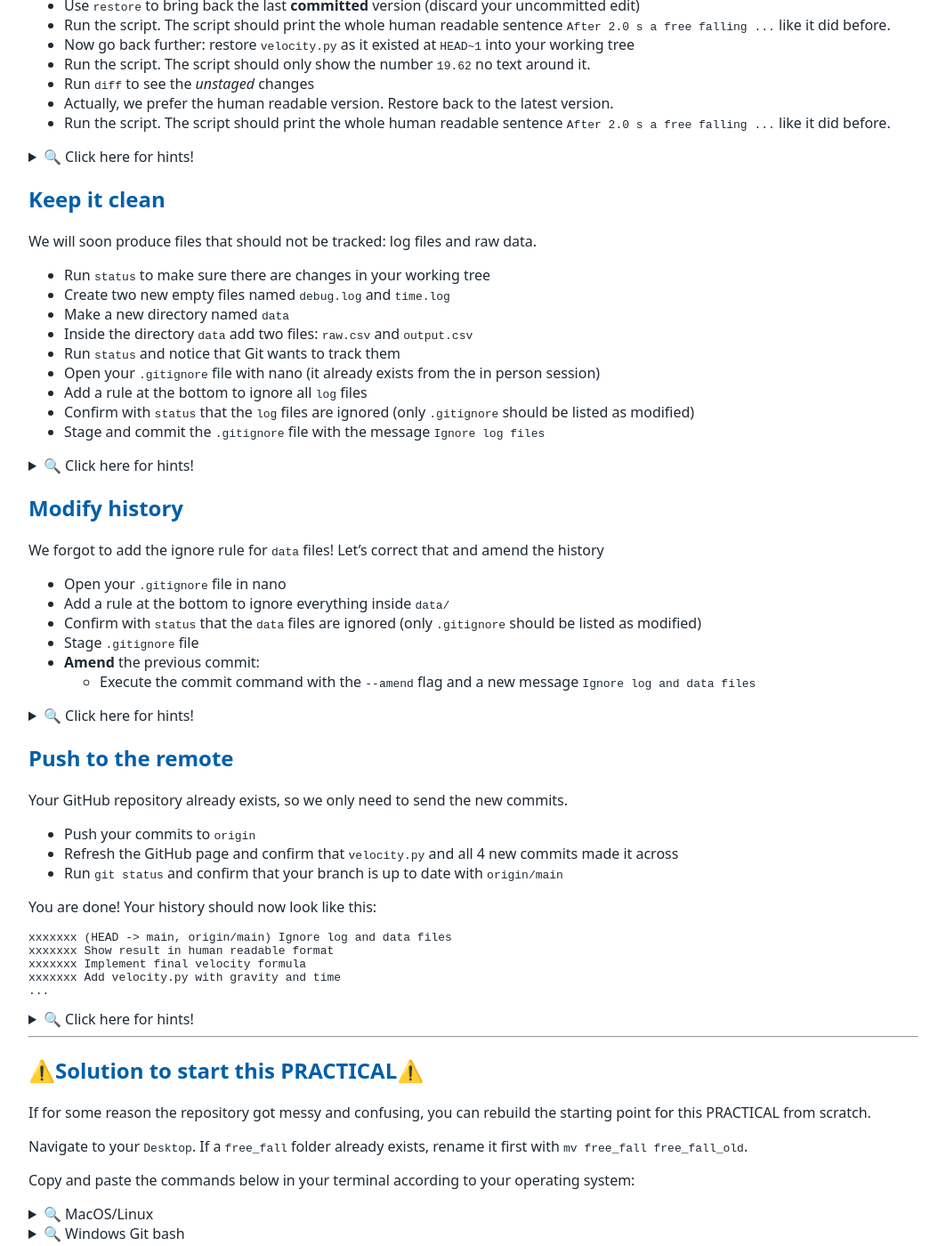
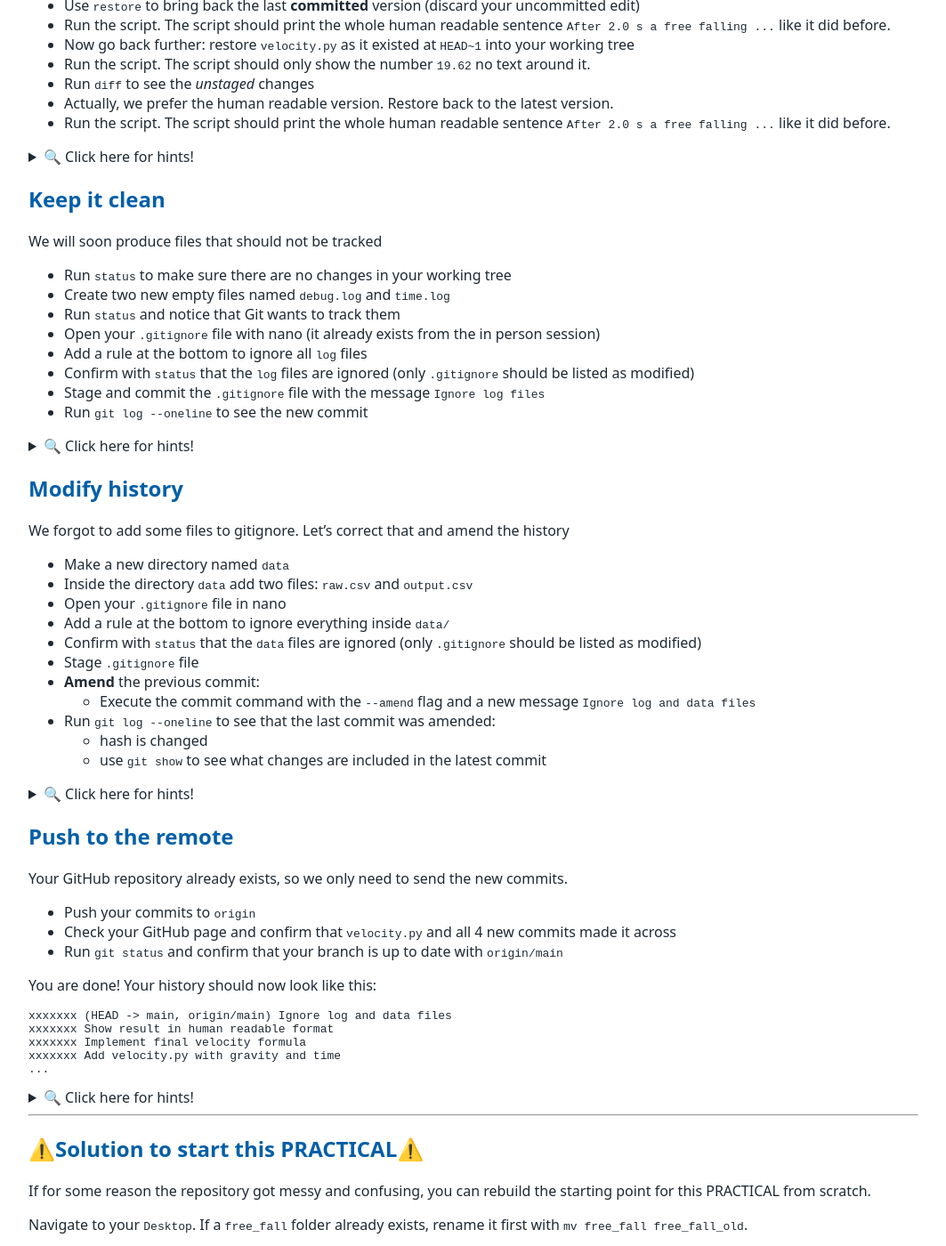
Before and after one commit to tu-delft-library/introduction_to_version_control_with_git, a Jekyll site: the page built from material_for_participants/PRACTICAL_putting_it_all_together.md, in a window 1280 px wide and 1400 px high, scrolled down 1431 px. Shown: the whole window at 89% size, without its empty margins (108-1171 px from the left). Built offline with Jekyll 4.4.1, drawn with Linux system fonts in a browser that asks for light colours; our own code applies the rules of GitHub Pages for plain Markdown files; some of the changed text lies outside the part shown.

Commit message:
Clarifications home assignment

```diff
--- a/material_for_participants/PRACTICAL_putting_it_all_together.md
+++ b/material_for_participants/PRACTICAL_putting_it_all_together.md
@@ -70,7 +70,7 @@ You should now have 3 new commits. Run `git log --oneline` to confirm.
 </details>
 
 ## Time travel: restoring old versions
-- Run `status` to make sure there are changes in your working tree
+- Run `status` to make sure there are no changes in your working tree
 - Look at your history with `log --oneline`
 - Use `show HEAD` to view the previous commit
 - Deliberately break the file: open `velocity.py` in nano, delete the second line (definition of gravity)
@@ -93,22 +93,21 @@ You should now have 3 new commits. Run `git log --oneline` to confirm.
 
 ## Keep it clean
 
-We will soon produce files that should not be tracked: log files and raw data.
+We will soon produce files that should not be tracked
 
-- Run `status` to make sure there are changes in your working tree
+- Run `status` to make sure there are no changes in your working tree
 - Create two new empty files named `debug.log` and `time.log`
-- Make a new directory named `data`
-- Inside the directory `data` add two files: `raw.csv` and `output.csv`
 - Run `status` and notice that Git wants to track them
 - Open your `.gitignore` file with nano (it already exists from the in person session)
 - Add a rule at the bottom to ignore all `log` files
 - Confirm with `status` that the `log` files are ignored (only `.gitignore` should be listed as modified)
 - Stage and commit the `.gitignore` file with the message `Ignore log files`
+- Run `git log --oneline` to see the new commit
 
 <details>
 <summary>🔍 Click here for hints! </summary>
 
-- To create a new folder use `mkdir name_of_folder`
+
 - To create empty files use `touch name_of_file name_of_another_file`
 - Use the wildcard `*.extension` to indicate all files with a specific extension (e.g. csv, log, png, pdf)
 - To check the status of the local git repo use `git status`
@@ -116,17 +115,24 @@ We will soon produce files that should not be tracked: log files and raw data.
 
 ## Modify history
 
-We forgot to add the ignore rule for `data` files! Let's correct that and amend the history
+We forgot to add some files to gitignore. Let's correct that and amend the history
 
+- Make a new directory named `data`
+- Inside the directory `data` add two files: `raw.csv` and `output.csv`
 - Open your `.gitignore` file in nano
 - Add a rule at the bottom to ignore everything inside `data/`
 - Confirm with `status` that the `data` files are ignored (only `.gitignore` should be listed as modified)
 - Stage `.gitignore` file
 - **Amend** the previous commit:
     - Execute the commit command with the `--amend` flag and a new message  `Ignore log and data files`
+- Run `git log --oneline` to see that the last commit was amended:
+    - hash is changed
+    - use `git show` to see what changes are included in the latest commit
 
 <details> <summary>🔍 Click here for hints! </summary>
 
+- To create a new folder use `mkdir name_of_folder`
+- To create empty files inside a folder use `touch name_of_folder/name_of_file`
 - Use wildcard `name_of_directory/` to indicate all files inside a directory
 - To amend a previous commit use `git commit --amend -m "New message"`
 
@@ -138,7 +144,7 @@ We forgot to add the ignore rule for `data` files! Let's correct that and amend
 Your GitHub repository already exists, so we only need to send the new commits.
 
 - Push your commits to `origin`
-- Refresh the GitHub page and confirm that `velocity.py` and all 4 new commits made it across
+- Check your GitHub page and confirm that `velocity.py` and all 4 new commits made it across
 - Run `git status` and confirm that your branch is up to date with `origin/main`
 
 You are done! Your history should now look like this:
```
